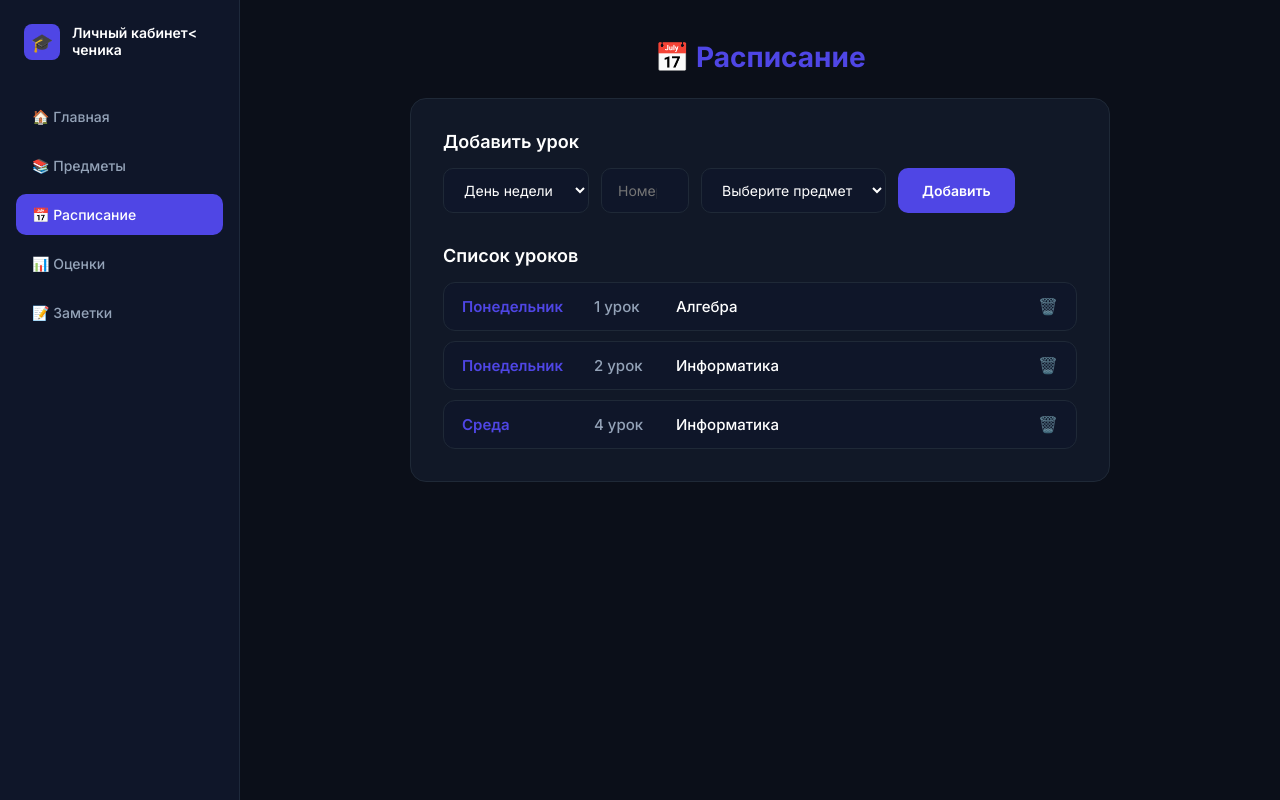
After one commit to Ars-001-ps/Student_cabinet, a Flask app: page /schedule in a window 1280 px wide. The commit adds this page. Run offline with Flask 3, Linux system fonts and the light colour scheme.

Commit message:
Add files via upload

```diff
--- a/app.py
+++ b/app.py
@@ -1,4 +1,4 @@
-from flask import Flask, render_template
+from flask import Flask, render_template, request, redirect
 from models import db, Subject, Schedule
 
 app = Flask(__name__)
@@ -15,5 +15,49 @@ with app.app_context():
 def index():
     return render_template('index.html')
 
+@app.route('/subject', methods=['GET', 'POST'])
+def subject():
+    if request.method == 'POST':
+        name = request.form.get('name')
+        if name:
+            new_subject = Subject(name=name)
+            db.session.add(new_subject)
+            db.session.commit()
+    subjects_list = Subject.query.all()
+    return render_template('subjects.html', subjects=subjects_list)
+
+@app.route('/delete_subject/<int:subject_id>', methods=['POST'])
+def delete_subject(subject_id):
+    subject = Subject.query.get(subject_id)
+    if subject:
+        db.session.delete(subject)
+        db.session.commit()
+    return redirect('/subject')
+
+
+@app.route('/schedule', methods=['GET', 'POST'])
+def schedule():
+    if request.method == 'POST':
+        day = request.form.get('day')
+        num = request.form.get('number')
+        subject_id = request.form.get('subject_id')
+        if day and num and subject_id:
+            new_lesson = Schedule(day=day, number=num, subject_id=subject_id)
+            db.session.add(new_lesson)
+            db.session.commit()
+    subjects = Subject.query.all()
+    lessons = Schedule.query.all()
+    return render_template('schedule.html', subjects=subjects, lessons = lessons)
+
+
+@app.route('/delete_lesson/<int:lesson_id>', methods=['POST'])
+def delete_lesson(lesson_id):
+    lesson = Schedule.query.get(lesson_id)
+    if lesson:
+        db.session.delete(lesson)
+        db.session.commit()
+    return redirect('/schedule')
+
+
 if __name__ == '__main__':
     app.run(debug=True)
--- a/models.py
+++ b/models.py
@@ -10,5 +10,6 @@ class Subject(db.Model):
 class Schedule(db.Model):
     id = db.Column(db.Integer, primary_key=True)
     day = db.Column(db.String(20), nullable=False)
-    time = db.Column(db.String(20), nullable=False)
+    number = db.Column(db.Integer, nullable=False)
+    subject = db.relationship('Subject')
     subject_id = db.Column(db.Integer, db.ForeignKey('subject.id'), nullable=False)
--- /dev/null
+++ b/templates/schedule.html
@@ -0,0 +1,286 @@
+<!DOCTYPE html>
+<html lang="ru">
+<head>
+    <meta charset="UTF-8">
+    <meta name="viewport" content="width=device-width, initial-scale=1.0">
+    <title>Расписание — Личный кабинет</title>
+    <link href="https://fonts.googleapis.com/css2?family=Inter:wght@400;500;600;700&display=swap" rel="stylesheet">
+    <style>
+        * {
+            box-sizing: border-box;
+            margin: 0;
+            padding: 0;
+        }
+
+        body {
+            font-family: 'Inter', sans-serif;
+            background-color: #0b0f19;
+            color: #ffffff;
+            display: flex;
+            min-height: 100vh;
+        }
+
+        aside {
+            width: 240px;
+            background-color: #0f1629;
+            padding: 24px 16px;
+            display: flex;
+            flex-direction: column;
+            border-right: 1px solid #1e293b;
+            flex-shrink: 0;
+        }
+
+        .logo-area {
+            display: flex;
+            align-items: center;
+            gap: 12px;
+            margin-bottom: 36px;
+            padding-left: 8px;
+        }
+
+        .logo-icon {
+            background-color: #4f46e5;
+            width: 36px;
+            height: 36px;
+            border-radius: 8px;
+            display: flex;
+            align-items: center;
+            justify-content: center;
+            font-size: 18px;
+            flex-shrink: 0;
+        }
+
+        .logo-text {
+            font-size: 14px;
+            font-weight: 600;
+            line-height: 1.2;
+        }
+
+        .nav-menu {
+            display: flex;
+            flex-direction: column;
+            gap: 8px;
+            list-style: none;
+        }
+
+        .nav-item a {
+            display: flex;
+            align-items: center;
+            gap: 12px;
+            padding: 12px 16px;
+            color: #94a3b8;
+            text-decoration: none;
+            border-radius: 10px;
+            font-size: 14px;
+            font-weight: 500;
+            transition: 0.2s;
+        }
+
+        .nav-item.active a, .nav-item a:hover {
+            background-color: #4f46e5;
+            color: #ffffff;
+        }
+
+        main {
+            flex: 1;
+            padding: 40px;
+            display: block;
+        }
+
+        .content {
+            max-width: 700px;
+            margin: 0 auto;
+        }
+
+        .page-title {
+            font-size: 28px;
+            font-weight: 700;
+            margin-bottom: 24px;
+            text-align: center;
+        }
+
+        .page-title span {
+            color: #4f46e5;
+        }
+
+        .card {
+            background-color: #111827;
+            border: 1px solid #1f2937;
+            border-radius: 16px;
+            padding: 32px;
+        }
+
+        .card h2 {
+            font-size: 18px;
+            font-weight: 600;
+            margin-bottom: 16px;
+        }
+
+        .add-form {
+            display: flex;
+            flex-wrap: wrap;
+            gap: 12px;
+            margin-bottom: 32px;
+        }
+
+        .add-form select,
+        .add-form input {
+            padding: 12px 16px;
+            border-radius: 10px;
+            border: 1px solid #1f2937;
+            background-color: #0f1629;
+            color: #ffffff;
+            font-size: 14px;
+            font-family: 'Inter', sans-serif;
+            outline: none;
+        }
+
+        .add-form select:focus,
+        .add-form input:focus {
+            border-color: #4f46e5;
+        }
+
+        .add-form button {
+            padding: 12px 24px;
+            border-radius: 10px;
+            border: none;
+            background-color: #4f46e5;
+            color: #ffffff;
+            font-size: 14px;
+            font-weight: 600;
+            font-family: 'Inter', sans-serif;
+            cursor: pointer;
+            transition: 0.2s;
+        }
+
+        .add-form button:hover {
+            background-color: #4338ca;
+        }
+
+        .lesson-list {
+            list-style: none;
+            display: flex;
+            flex-direction: column;
+            gap: 10px;
+        }
+
+        .lesson-item {
+            background-color: #0f1629;
+            border: 1px solid #1f2937;
+            border-radius: 12px;
+            padding: 14px 18px;
+            font-size: 15px;
+            font-weight: 500;
+            display: flex;
+            align-items: center;
+            gap: 12px;
+        }
+
+        .lesson-item .day {
+            color: #4f46e5;
+            font-weight: 600;
+            min-width: 120px;
+        }
+
+        .lesson-item .number {
+            color: #94a3b8;
+            min-width: 70px;
+        }
+
+        .lesson-item .subject-name {
+            color: #ffffff;
+            flex: 1;
+        }
+
+        .delete-btn {
+            background: transparent;
+            border: none;
+            cursor: pointer;
+            font-size: 16px;
+            opacity: 0.6;
+            transition: 0.2s;
+            color: #94a3b8;
+        }
+
+        .delete-btn:hover {
+            opacity: 1;
+            color: #ef4444;
+        }
+
+        .empty-text {
+            color: #94a3b8;
+            font-size: 14px;
+            text-align: center;
+            padding: 20px 0;
+        }
+    </style>
+</head>
+<body>
+
+    <aside>
+        <div class="logo-area">
+            <div class="logo-icon">🎓</div>
+            <div class="logo-text">Личный кабинет<
+ченика</div>
+        </div>
+        <ul class="nav-menu">
+            <li class="nav-item"><a href="/">🏠 Главная</a></li>
+            <li class="nav-item"><a href="/subject">📚 Предметы</a></li>
+            <li class="nav-item active"><a href="/schedule">📅 Расписание</a></li>
+            <li class="nav-item"><a href="#">📊 Оценки</a></li>
+            <li class="nav-item"><a href="#">📝 Заметки</a></li>
+        </ul>
+    </aside>
+
+    <main>
+        <div class="content">
+            <h1 class="page-title">📅 <span>Расписание</span></h1>
+
+            <div class="card">
+                <h2>Добавить урок</h2>
+                <form method="post" class="add-form">
+                    <select name="day" required>
+                        <option value="">День недели</option>
+                        <option value="Понедельник">Понедельник</option>
+                        <option value="Вторник">Вторник</option>
+                        <option value="Среда">Среда</option>
+                        <option value="Четверг">Четверг</option>
+                        <option value="Пятница">Пятница</option>
+                        <option value="Суббота">Суббота</option>
+                    </select>
+
+                    <input type="number" name="number" placeholder="Номер урока" min="1" max="8" required>
+
+                    <select name="subject_id" required>
+                        <option value="">Выберите предмет</option>
+                        {% for subject in subjects %}
+                            <option value="{{ subject.id }}">{{ subject.name }}</option>
+                        {% endfor %}
+                    </select>
+
+                    <button type="submit">Добавить</button>
+                </form>
+
+                <h2>Список уроков</h2>
+                {% if lessons %}
+                    <ul class="lesson-list">
+                        {% for lesson in lessons %}
+                            <li class="lesson-item">
+                                <span class="day">{{ lesson.day }}</span>
+                                <span class="number">{{ lesson.number }} урок</span>
+                                <span class="subject-name">{{ lesson.subject.name }}</span>
+                                <form method="post" action="/delete_lesson/{{ lesson.id }}" style="margin-left: auto;">
+                                    <button type="submit" class="delete-btn">🗑️</button>
+                                </form>
+                            </li>
+                        {% endfor %}
+                    </ul>
+                {% else %}
+                    <p class="empty-text">Пока нет уроков. Добавь первый!</p>
+                {% endif %}
+            </div>
+        </div>
+    </main>
+
+</body>
+</html>
```
Also changed, not shown: templates/index.html (+5 -4 lines), templates/subjects.html (added, +270 -0 lines), instance/student.db.
